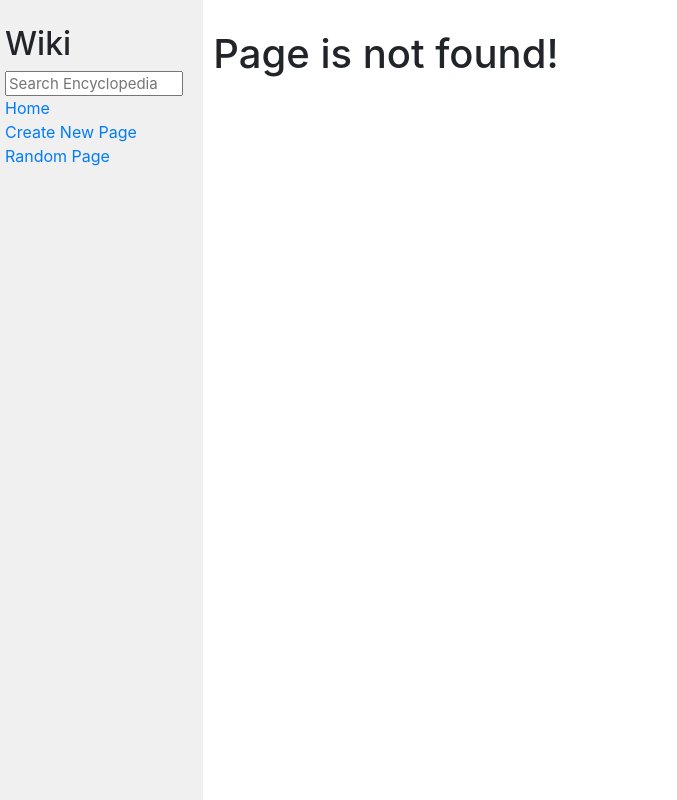
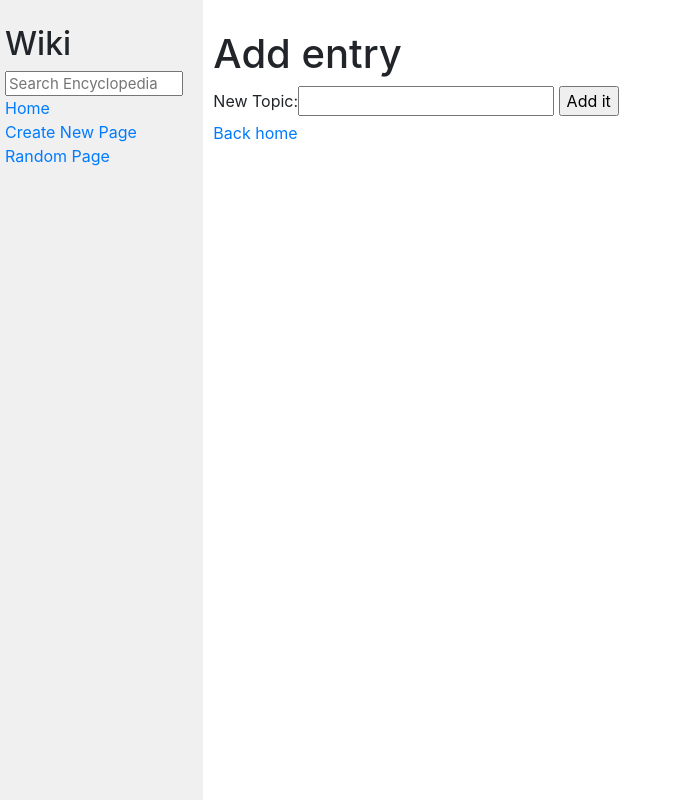
Before and after one commit to DanielAdeyemi/CS50W_Project_1, a Django app: page /1 in a window 1280 px wide. Shown: the whole page, without its empty margins (0-677 px from the left). Run offline with Django 3.2, Linux system fonts and the light colour scheme; some libraries are stand-ins or nearby versions.

Commit message:
add form for submission on get request

```diff
--- a/encyclopedia/templates/encyclopedia/add.html
+++ b/encyclopedia/templates/encyclopedia/add.html
@@ -1,7 +1,10 @@
 {% extends "encyclopedia/layout.html" %}
+{% block title %}
+Add entry
+{% endblock %}
 {% block body %}
 <h1>Add entry</h1>
-<form action="{% url 'encyclopedia:adds' %}" method="post">
+<form action="{% url 'encyclopedia:add' %}" method="post">
   {% csrf_token %}
   {{ form }}
   <input type="submit" value="Add it">
--- a/encyclopedia/templates/encyclopedia/error.html
+++ b/encyclopedia/templates/encyclopedia/error.html
@@ -6,8 +6,8 @@ Error
 
 {% block body %}
 {% if param %}
-<h1>Page with {{ param }} is not found!!!</h1>
+<h1>Page with {{ param }} is not found?!!</h1>
 {%else%}
-<h1>Page is not found!</h1>
+<h1>Page is not found?!</h1>
 {%endif%}
 {% endblock %}
--- a/encyclopedia/templates/encyclopedia/layout.html
+++ b/encyclopedia/templates/encyclopedia/layout.html
@@ -19,10 +19,10 @@
                 <input class="search" type="text" name="q" placeholder="Search Encyclopedia">
             </form>
             <div>
-                <a href="{% url 'encyclopedia:error' %}">Home</a>
+                <a href="{% url 'encyclopedia:index' %}">Home</a>
             </div>
             <div>
-                <a href="{% url 'encyclopedia:index' %}">Create New Page</a>
+                <a href="{% url 'encyclopedia:add' %}">Create New Page</a>
             </div>
             <div>
                 <a href="{% url 'encyclopedia:add' %}">
--- a/encyclopedia/views.py
+++ b/encyclopedia/views.py
@@ -45,7 +45,8 @@ def topics(request, topic):
                 "header": topic.capitalize()
             })
         else:
-            return render(request, "encyclopedia/error.html")
+            return render(request, "encyclopedia/add.html", {
+                'form': NewTopicForm})
 
 
 def error(request, param):
@@ -55,10 +56,9 @@ def error(request, param):
 
 
 def add(request):
-    # if request.method == 'GET':
-    return render(request, "encyclopedia/add.html")
-    # , {
-    #     'form': NewTopicForm})
+    if request.method == 'GET':
+        return render(request, "encyclopedia/add.html", {
+            'form': NewTopicForm})
 
 
 def adds(request):
```
Also changed, not shown: encyclopedia/static/encyclopedia/styles.css (line endings or trailing spaces).
